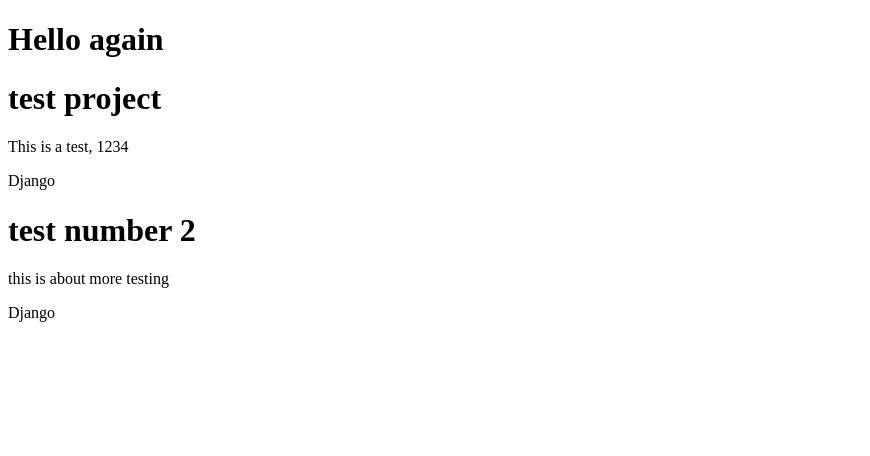
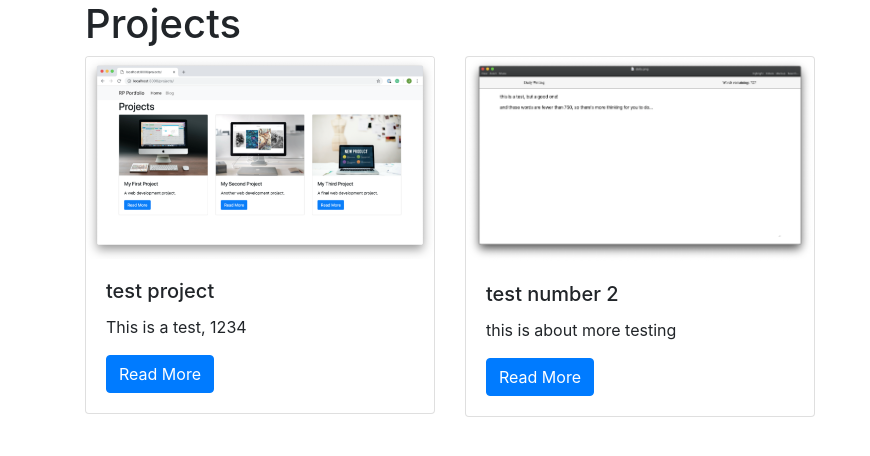
Before and after one commit to Nella1a/django-realpythonpj-portfolio, a Django app: page /projects/ in a window 1280 px wide. Shown: the top 456 px of the page, without its empty margins (0-870 px from the left). Run offline with Django 4.2, Linux system fonts and the light colour scheme; data comes from the database, SQL or seed files in the repository; both versions use the stored data as it was after the commit.

Commit message:
Refator templates - add logic, change datatype of model field image

```diff
--- a/projects/models.py
+++ b/projects/models.py
@@ -5,4 +5,4 @@ class Project(models.Model):
     title = models.CharField(max_length=100)
     description = models.TextField()
     technology = models.CharField(max_length=20)
-    image = models.FilePathField(path='/projects/img')
+    image = models.CharField(max_length=100)
--- a/projects/templates/projects/all_projects.html
+++ b/projects/templates/projects/all_projects.html
@@ -1,17 +1,31 @@
+{% load static %}
+
 <!DOCTYPE html>
 <html lang="en">
 <head>
     <meta charset="UTF-8">
     <title>Title</title>
+    <link rel="stylesheet" href="https://cdn.jsdelivr.net/npm/bootstrap@4.1.3/dist/css/bootstrap.min.css" integrity="sha384-MCw98/SFnGE8fJT3GXwEOngsV7Zt27NXFoaoApmYm81iuXoPkFOJwJ8ERdknLPMO" crossorigin="anonymous">
 </head>
 <body>
-<h1>Hello again</h1>
-{% for project in projects %}
-    <h1>{{project.title}}</h1>
-    <p>{{project.description}}</p>
-    <p>{{project.technology}}</p>
 
-{% endfor %}
+<div class="container">
+    <h1>Projects</h1>
+    <div class="row">
+    {% for project in projects %}
+        <div class="col-md-4">
+            <div class="card mb-2">
+                <img class="card-img-top" src="{% static project.image %}" alt="{{ project.description }}">
+                <div class="card-body">
+                    <h5 class="card-title">{{ project.title }}</h5>
+                    <p class="card-text">{{ project.description }}</p>
+                    <a href="#" class="btn btn-primary">Read More</a>
+                </div>
+            </div>
+        </div>
+    {% endfor %}
+    </div>
+</div>
 
 </body>
 </html>
```
Also changed, not shown: db.sqlite3, projects/migrations/0004_alter_project_image.py (added).
